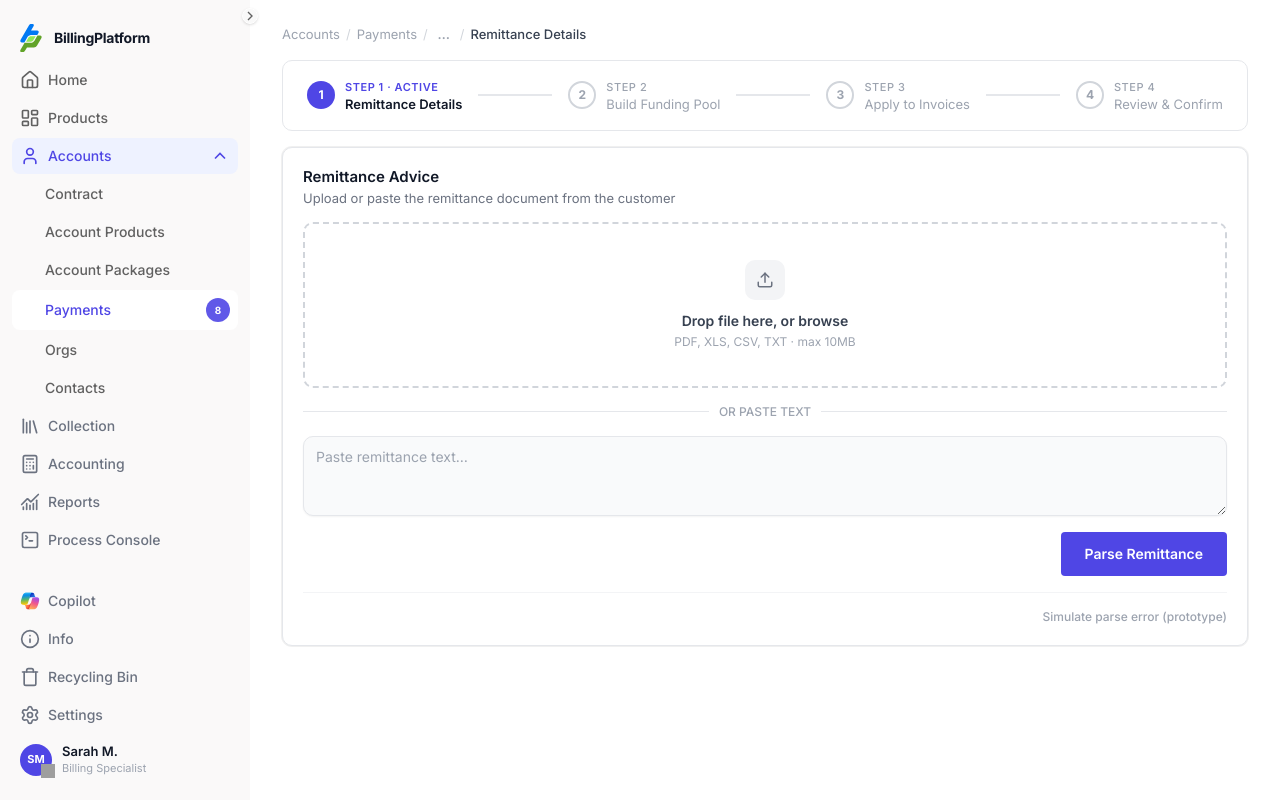
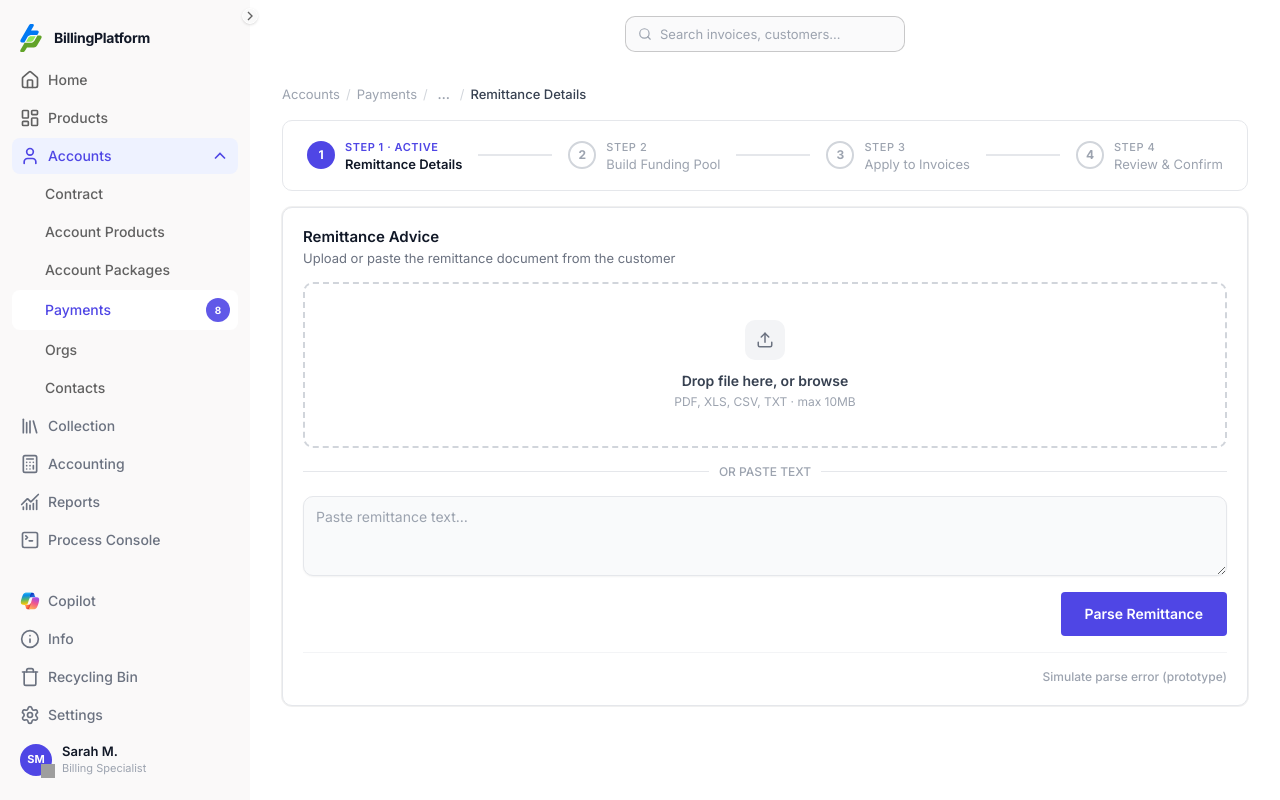
Before and after one commit to borisj74/BillingPlatform, a Next.js app: page /allocation/import in a window 1280 px wide. Built offline with nearby package versions, Linux system fonts and the light colour scheme; grey boxes are pictures that could not be loaded.

Commit message:
feat: global TopBar search per Paper DOG-0
- Render TopBar above main in (app) layout for all shell pages
- Align search field to Paper DOH-0 (280×36, border, fill, centered)

Made-with: Cursor

```diff
--- a/app/(app)/layout.tsx
+++ b/app/(app)/layout.tsx
@@ -1,6 +1,7 @@
 import { Toaster } from "sonner";
 import { AllocationProvider } from "@/lib/allocation-store";
 import { Sidebar } from "@/components/layout/Sidebar";
+import { TopBar } from "@/components/layout/TopBar";
 
 export default function AppLayout({
   children,
@@ -12,6 +13,7 @@ export default function AppLayout({
       <div className="flex h-full min-h-0 w-full flex-1 overflow-hidden bg-[#FAF9F9]">
         <Sidebar />
         <div className="flex min-h-0 min-w-0 flex-1 flex-col overflow-hidden bg-white">
+          <TopBar />
           <main className="min-h-0 flex-1 overflow-y-auto overflow-x-hidden bg-white px-4 pb-6 pt-5 md:px-8 md:pt-6">
             {children}
           </main>
--- a/components/layout/TopBar.tsx
+++ b/components/layout/TopBar.tsx
@@ -13,19 +13,23 @@ export function TopBar({ searchValue: controlled, onSearchChange }: TopBarProps)
   const value = controlled !== undefined ? controlled : internal;
   const setValue = onSearchChange ?? setInternal;
 
+  /** Paper DOG-0 / DOH-0 — S2 / Top Bar + search field */
   return (
-    <div className="flex h-[60px] shrink-0 items-center bg-white px-6">
-      <div className="relative mx-auto w-full max-w-[280px]">
-        <Search size={14} className="absolute left-3 top-1/2 -translate-y-1/2 text-[#9CA3AF]" aria-hidden />
+    <header
+      className="flex h-[60px] shrink-0 items-center justify-center gap-3 bg-white pt-4 pb-2"
+      role="banner"
+    >
+      <div className="flex h-9 w-[280px] shrink-0 items-center gap-2 rounded-lg border border-[#00000033] bg-[#F3F4F66e] px-3">
+        <Search size={14} className="shrink-0 text-[#9CA3AF]" aria-hidden />
         <input
           type="search"
           placeholder="Search invoices, customers…"
           value={value}
           onChange={(e) => setValue(e.target.value)}
-          className="w-full rounded-lg border border-[#00000033] bg-[#F3F4F6]/44 py-1.5 pl-9 pr-4 text-[13px] text-[#111827] placeholder:text-[#9CA3AF] focus:border-brand focus:outline-none focus:ring-2 focus:ring-brand/25"
+          className="min-w-0 flex-1 border-0 bg-transparent py-0 text-[13px] leading-4 text-[#111827] placeholder:text-[#9CA3AF] focus:outline-none focus:ring-0"
           aria-label="Search invoices and customers"
         />
       </div>
-    </div>
+    </header>
   );
 }
```
